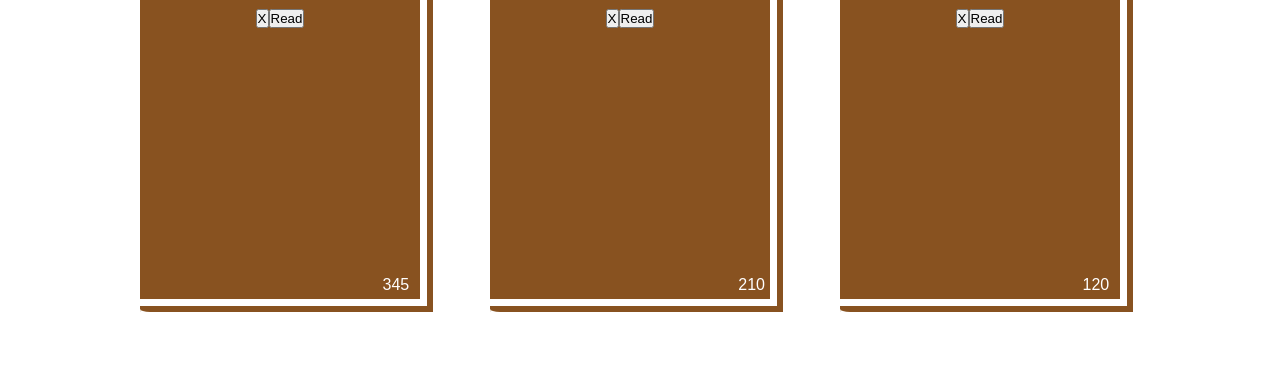
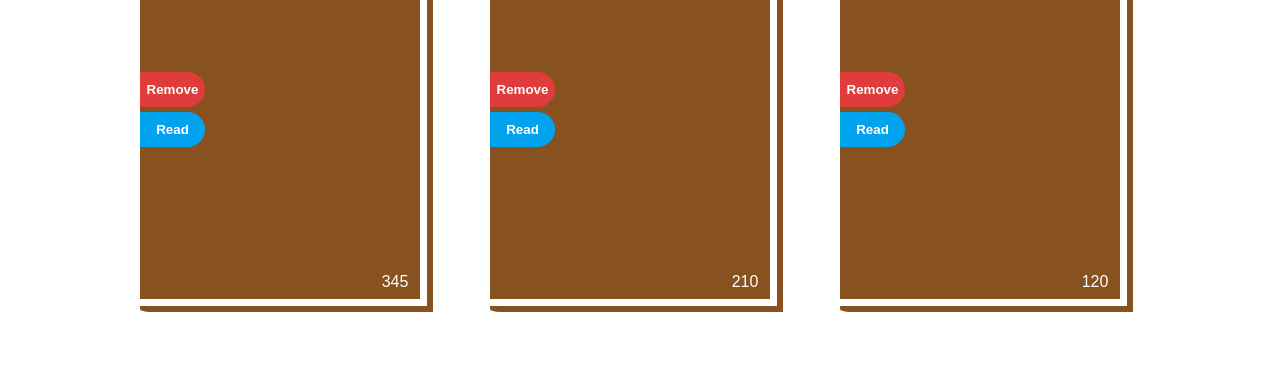
Before and after one commit to KhufuLintalou/Odin-Library, a plain HTML site: page index.html in a window 1280 px wide. Shown: the part 228-614 px from the top of the page. Drawn offline with Linux system fonts and the light colour scheme.

Commit message:
Finished styling the buttons inside the books.

```diff
--- a/script.js
+++ b/script.js
@@ -53,6 +53,10 @@ function displayBook() {
     pages.textContent = book.pages;
     read.textContent = book.read;
 
+    if (read.textContent == "") {
+      read.style.backgroundColor = "rgb(0, 0, 0, 0)";
+    }
+
     card.dataset.indexNumber = myLibrary.indexOf(book);
 
     cardContainer.appendChild(card);
@@ -69,11 +73,11 @@ function displayBook() {
 
     const removeButton = document.createElement("button");
     removeButton.className = "remove";
-    removeButton.textContent = "X"
+    removeButton.textContent = "Remove"
     buttonContainer.appendChild(removeButton);
 
     const readStatusButton = document.createElement("button");
-    readStatusButton.className = "read-status";
+    readStatusButton.className = "read-button";
     readStatusButton.textContent = "Read";
     buttonContainer.appendChild(readStatusButton);
   })
@@ -133,7 +137,7 @@ cardContainer.addEventListener("click", (event) => {
     displayBook();
   }
 
-  if (event.target.className == "read-status") {
+  if (event.target.className == "read-button") {
     let readStatusButton = event.target;
     let book = readStatusButton.parentElement.parentElement;
 
--- a/style.css
+++ b/style.css
@@ -57,15 +57,15 @@ header {
   display: flex;
   flex-direction: column;
   height: 100%;
+  width: 50px;
+  gap: 88%;
 }
 
 .read {
-  flex: auto;
-}
-
-.read,
-.pages {
-  padding: 5px;
+  background-color: rgb(1, 163, 238);
+  height: 20px;
+  width: 100%;
+  padding-top: 3px;
 }
 
 .book-top {
@@ -75,6 +75,38 @@ header {
 .book-button-container {
   position: absolute;
   top: 90px;
+  left: 0;
+  display: flex;
+  flex-direction: column;
+  height: 200px;
+  justify-content: center;
+  gap: 5px;
+}
+
+.book-button-container button {
+  border: none;
+  color: white;
+  padding: 5px;
+  border-top-right-radius: 20px;
+  border-bottom-right-radius: 20px;
+  height: 35px;
+  width: 65px;
+  font-weight: bold;
+  transition-duration: 100ms;
+}
+.book-button-container button:hover {
+  width: 70px;
+}
+.book-button-container button:active {
+  filter: brightness(90%);
+}
+
+.remove {
+  background-color: rgb(224, 60, 60);
+}
+
+.read-button {
+  background-color: rgb(1, 163, 238);
 }
 
 dialog + div {
```
